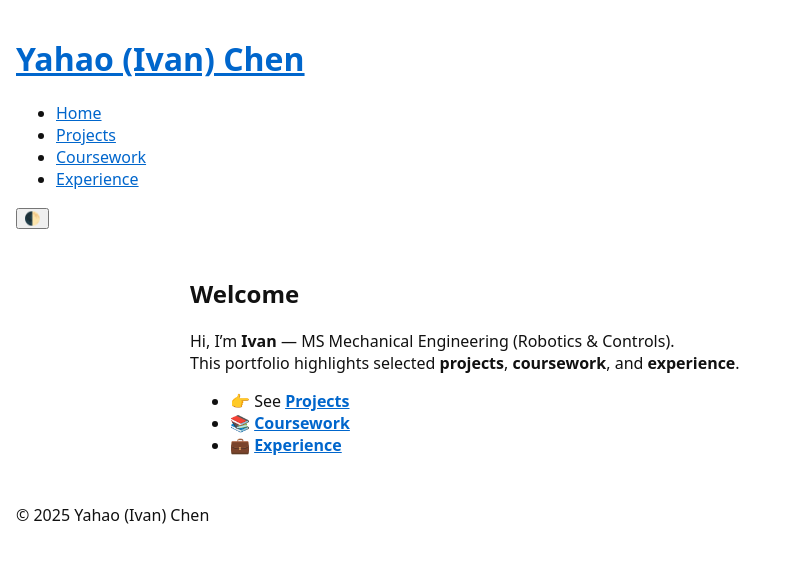
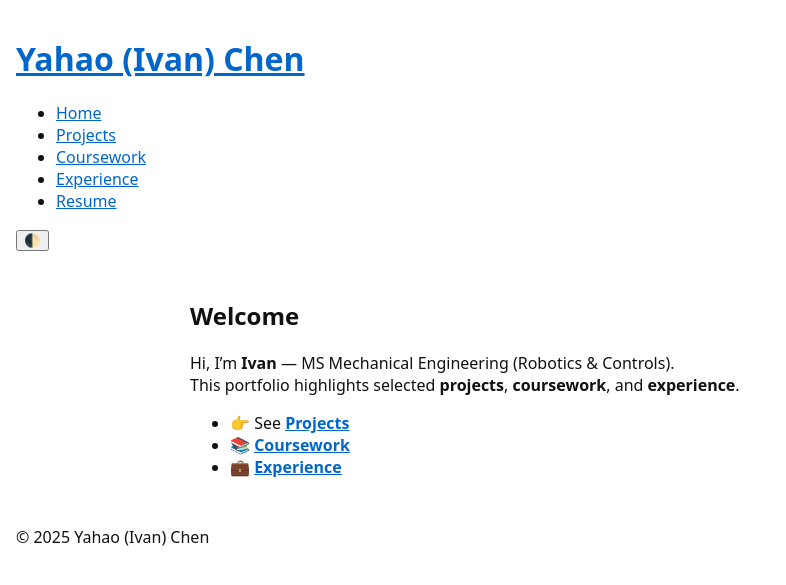
Before and after one commit to IvanYahaoChen/IvanYahaoChen.github.io, a Jekyll site: the page built from index.md, in a window 1280 px wide. Shown: the top 585 px of the page, without its empty margins (0-786 px from the left). Built offline with Jekyll 4.4.1, drawn with Linux system fonts in a browser that asks for light colours.

Commit message:
Add Resume link to navigation in config

```diff
--- a/_config.yml
+++ b/_config.yml
@@ -36,3 +36,5 @@ nav:
     url: /courseworks/
   - name: Experience
     url: /experience/
+  - name: Resume
+    url: /resume/
```
